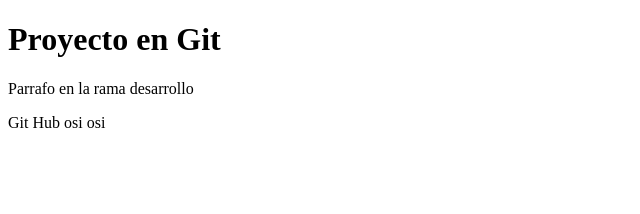
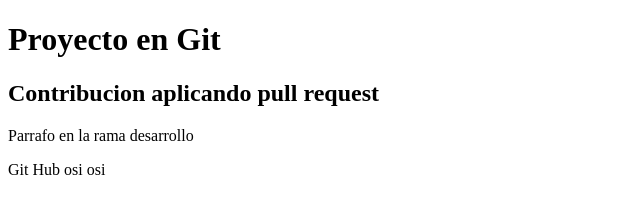
Before and after one commit to M1chL/practica_git, a plain HTML site: page index.html in a window 1280 px wide. Shown: the whole page, without its empty margins (0-640 px from the left). Drawn offline with Linux system fonts and the light colour scheme.

Commit message:
Commit de contribullente

```diff
--- a/index.html
+++ b/index.html
@@ -8,7 +8,7 @@
 </head>
 <body>
     <h1>Proyecto en Git</h1>
-
+<h2>Contribucion aplicando pull request</h2>
     <p>Parrafo en la rama desarrollo</p>
 
     <p>Git Hub osi osi</p>
```
